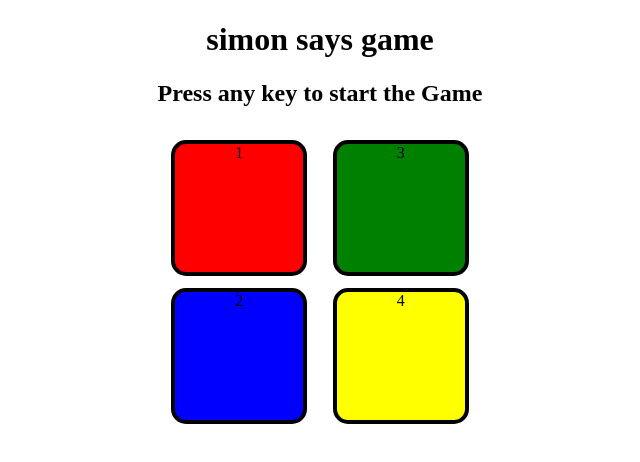
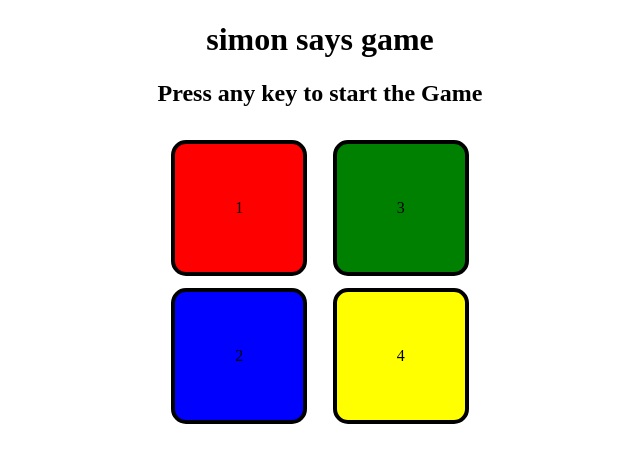
Before and after one commit to Farhaanahmad2/Simons_says_Game, a website: page index.html in a window 1280 px wide. Shown: the full height of the page, 320-960 px from the left. Drawn offline with Linux system fonts and the light colour scheme.

Commit message:
numbers in center

```diff
--- a/index.html
+++ b/index.html
@@ -16,12 +16,20 @@
     <div class="cont">
 
         <div class="first">
-                <div class="btn red" id="red">1</div>
-                <div class="btn blue" id="blue">2</div>
+                <div class="btn red" id="red">
+                    <div class="r">1</div>
+                </div>
+                <div class="btn blue" id="blue">
+                    <div class="b">2</div>
+                </div>
         </div>
         <div class="second">
-                <div class="btn green" id="green">3</div>
-                <div class="btn yellow" id="yellow">4</div>
+                <div class="btn green" id="green">
+                    <div class="g">3</div>
+                </div>
+                <div class="btn yellow" id="yellow">
+                    <div class="y">4</div>
+                </div>
         </div>
     </div>
 
--- a/style.css
+++ b/style.css
@@ -5,6 +5,9 @@
     margin: 1vw;
     border-radius: 15px;
     border: 4px solid black;
+    display: flex;
+    justify-content: center;
+    align-items: center;
 }
 .green{
     height: 10vw;
@@ -13,6 +16,9 @@
     margin: 1vw;
     border-radius: 15px;
     border: 4px solid black;
+    display: flex;
+    justify-content: center;
+    align-items: center;
 }
 .blue{
     height: 10vw;
@@ -21,6 +27,9 @@
     margin: 1vw;
     border-radius: 15px;
     border: 4px solid black;
+    display: flex;
+    justify-content: center;
+    align-items: center;
 }
 .yellow{
     height: 10vw;
@@ -29,6 +38,9 @@
     margin: 1vw;
     border-radius: 15px;
     border: 4px solid black;
+    display: flex;
+    justify-content: center;
+    align-items: center;
 }
 
 .cont{
```
